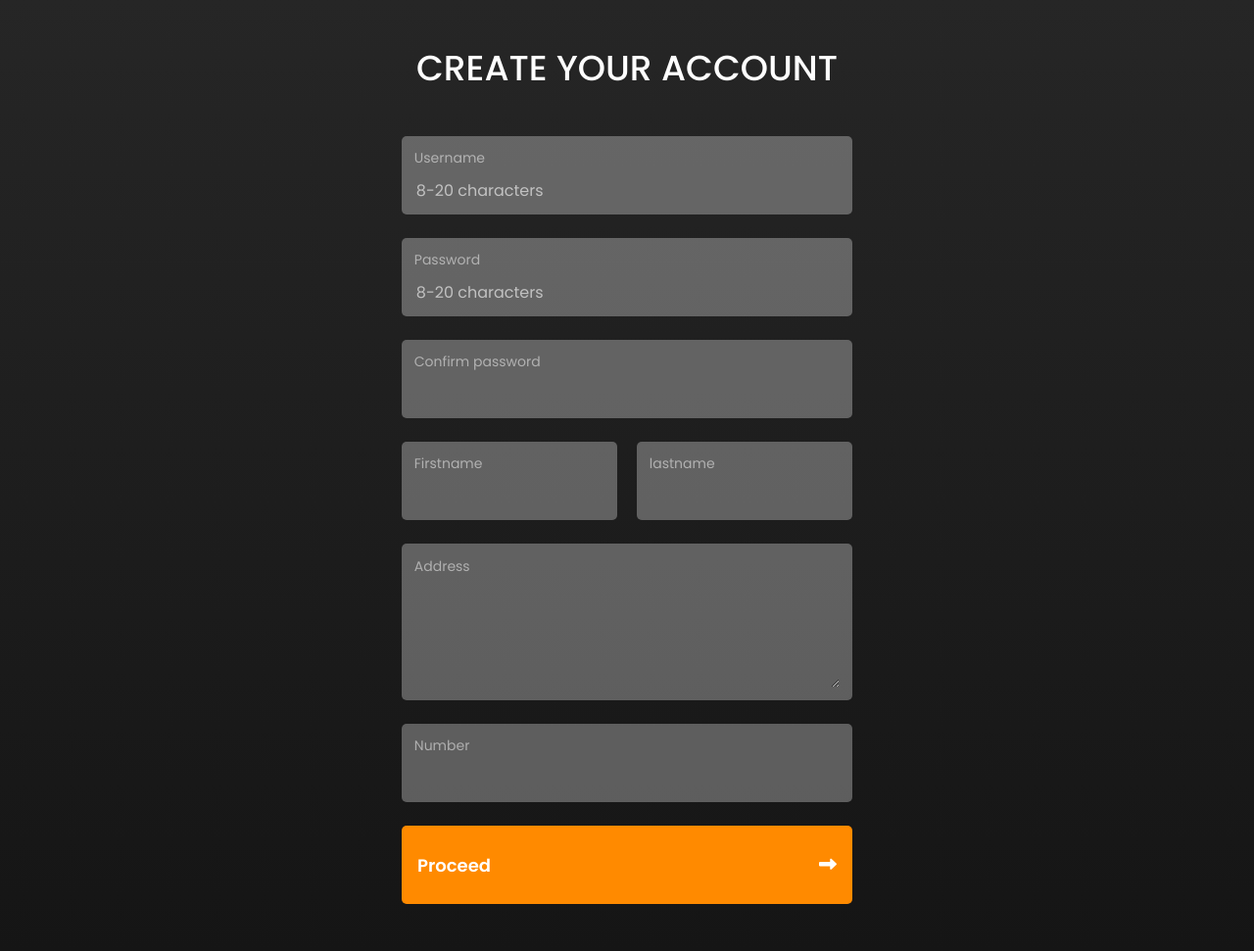
After one commit to Dope21/restaurant-management, a PHP site: page /components/register.php in a window 1280 px wide. The commit adds this page. Shown: the whole page at 98% size. Run offline with PHP 8.4, Linux system fonts and the light colour scheme; some libraries are stand-ins or nearby versions; some web fonts are replaced.

Commit message:
update new path

```diff
--- a/components/detail.php
+++ b/components/detail.php
@@ -9,7 +9,7 @@
 <div class="detail container row pb-5">
     <div class="col-lg-6 d-flex align-items-center justify-content-center mt-4 mt-lg-5">
         <div class="detail__img">
-            <img src="./restaurant-manage/menu_img/<?php if($row['menu_image'] == ''){
+            <img src="./restaurant-manage/asset/menu_img/<?php if($row['menu_image'] == ''){
                     echo 'menu-defult.jpg';
                 } else {
                     echo $row['menu_image'];
@@ -22,7 +22,7 @@
         <p class="detail__desc mb-4"><?php echo $row['menu_description'] ?></p>
         <span class="detail__price">฿ <?php echo $row['menu_price'] ?></span>
 
-        <form class="d-flex align-items-center mt-4 gap-4" action="./cart-add.php" method="POST">
+        <form class="d-flex align-items-center mt-4 gap-4" action="./functions/cart-add.php" method="POST">
                 <div class="detail__qt d-flex align-items-center justify-content-between">
                     <i class="fas fa-minus" id="minus"></i>
                     <span class="detail__qt-number">0</span>
--- a/components/footer.php
+++ b/components/footer.php
@@ -7,8 +7,8 @@
         <ul class="footer__nav d-flex gap-3 flex-column">
             <li><a href="./index.php?content=home">Home</a> </li>
             <li><a href="./index.php?content=menu">Menu</a> </li>
-            <li><a href="./login.php">Login</a> </li>
-            <li><a href="./register.php">Register</a> </li>
+            <li><a href="./components/login.php">Login</a> </li>
+            <li><a href="./components/register.php">Register</a> </li>
         </ul>
     </div>
     <div class="col-md-4">
--- a/components/menu.php
+++ b/components/menu.php
@@ -25,7 +25,7 @@
             foreach($rs_menu as $menu) {
         ?>
             <div class="card menu-card col-md-4 px-0" style="width: 18rem;">
-                <img src="./restaurant-manage/menu_img/<?php if($menu['menu_image'] == ''){
+                <img src="./restaurant-manage/asset/menu_img/<?php if($menu['menu_image'] == ''){
                     echo 'menu-defult.jpg';
                 } else {
                     echo $menu['menu_image'];
--- a/components/navbar.php
+++ b/components/navbar.php
@@ -68,7 +68,7 @@
                         </a>
                     </li>
                     <li class="nav-item dropdown nav-profile d-flex">
-                        <img src="./restaurant-manage/cus_img/<?php if ($row['cus_image'] == ''){
+                        <img src="./restaurant-manage/asset/cus_img/<?php if ($row['cus_image'] == ''){
                             echo 'user-defult.png';
                         } else {
                             echo $row['cus_image'];
@@ -79,14 +79,14 @@
                         </a>
                         <ul class="dropdown-menu" aria-labelledby="navbarScrollingDropdown">
                             <li><a class="dropdown-item" href="./index.php?content=profile"><i class="fas fa-user-cog me-2"></i>Setting</a></li>
-                            <li><a class="dropdown-item" href="./logout.php"><i class="fas fa-door-open me-2"></i>Logout</a></li>
+                            <li><a class="dropdown-item" href="./functions/logout.php"><i class="fas fa-door-open me-2"></i>Logout</a></li>
                         </ul>
                     </li>
                 <?php
                     } else {
                 ?>
                     <li class="nav-item">
-                        <a class="nav-link login-button rounded-pill px-4" href="./login.php" tabindex="-1" aria-disabled="true">LOGIN</a>
+                        <a class="nav-link login-button rounded-pill px-4" href="./components/login.php" tabindex="-1" aria-disabled="true">LOGIN</a>
                     </li>
                 <?php
                     }
--- a/components/order-details.php
+++ b/components/order-details.php
@@ -33,7 +33,7 @@
       </div>
       <div class="modal-footer">
         <button type="button" class="btn btn-secondary" data-bs-dismiss="modal">Close</button>
-        <a href="./order-received.php?orderID=<?php echo $billID ?>" class="btn call-btn">Yes</a>
+        <a href="../functions/order-received.php?orderID=<?php echo $billID ?>" class="btn call-btn">Yes</a>
       </div>
     </div>
   </div>
@@ -61,7 +61,7 @@
             if($rowDetail['order_status'] != 'waiting'){
                 echo '<button type="button" class="btn call-btn" data-bs-dismiss="modal">Yes</button>';
             } else {
-                echo '<a href="./order-cancel.php?orderID='.$billID.'" class="btn call-btn">Yes</a>';
+                echo '<a href="./functions/order-cancel.php.php?orderID='.$billID.'" class="btn call-btn">Yes</a>';
             }
           ?>
       </div>
--- a/components/payment.php
+++ b/components/payment.php
@@ -24,7 +24,7 @@
             </div>
         </div>
     </div>
-    <form class="d-flex justify-content-center align-items-center gap-4" action="./pay-upload.php?orderID=<?php echo $_orderID ?>" method="POST" enctype="multipart/form-data">
+    <form class="d-flex justify-content-center align-items-center gap-4" action="./functions/pay-upload.php?orderID=<?php echo $_orderID ?>" method="POST" enctype="multipart/form-data">
         <div class="position-relative">
             <input type="file" class="position-absolute w-100" name="image" id="inputFile">
             <button type="button" class="btn call-btn">Upload</button>
@@ -36,7 +36,7 @@
         <img src="
         <?php
             if ($row_pay['order_payment'] != '') {
-            echo './restaurant-manage/payment_img/'.$row_pay['order_payment'];
+            echo './restaurant-manage/asset/payment_img/'.$row_pay['order_payment'];
             }
         ?>" id="payment">
     </div>
--- a/components/profile.php
+++ b/components/profile.php
@@ -10,14 +10,14 @@ $rowPro = mysqli_fetch_array($resultPro);
 ?>
 <div class="container py-5">
 
-<form class="profile mt-5" action="./profile-update.php?userID=<?php echo $_userID; ?>&fromprofile=1" method="POST" enctype="multipart/form-data">
+<form class="profile mt-5" action="./functions/profile-update.php?userID=<?php echo $_userID; ?>&fromprofile=1" method="POST" enctype="multipart/form-data">
     <div class="profile__name">
         <p><?php echo $rowPro['cus_fname'].' '.$rowPro['cus_lname']?></p>
     </div>
 
     <div class="profile__icon">
         <div class="profile__img">
-            <img src="./restaurant-manage/cus_img/<?php if($rowPro['cus_image'] != '') {
+            <img src="./restaurant-manage/asset/cus_img/<?php if($rowPro['cus_image'] != '') {
                 echo $rowPro['cus_image'];
             } else {
                 echo 'user-defult.png';
--- /dev/null
+++ b/components/register.php
@@ -0,0 +1,91 @@
+<?php
+
+    $ms_user = '';
+    $ms_pass = '';
+
+    if (isset($_GET['ms_user'])) {
+        $ms_user = $_GET['ms_user'];
+    }
+    if (isset($_GET['ms_pass'])) {
+        $ms_pass = $_GET['ms_pass'];
+    }
+
+?>
+<!DOCTYPE html>
+<html lang="en">
+<head>
+    <meta charset="UTF-8">
+    <meta http-equiv="X-UA-Compatible" content="IE=edge">
+    <meta name="viewport" content="width=device-width, initial-scale=1.0">
+
+    <!-- FONT -->
+    <link rel="preconnect" href="https://fonts.googleapis.com">
+    <link rel="preconnect" href="https://fonts.gstatic.com" crossorigin>
+    <link href="https://fonts.googleapis.com/css2?family=Poppins:wght@100;200;300;400;500;600;700;800;900&display=swap" rel="stylesheet">
+    <link rel="stylesheet" href="../asset/bootstrap-5.0.2-dist/css/bootstrap.min.css">
+    <script src="https://kit.fontawesome.com/606f13a45a.js" crossorigin="anonymous"></script>
+    <link rel="stylesheet" href="./asset/style/main.css">
+    <link rel="shortcut icon" type="image/png" href="./asset/fav-icon.png">
+    <title>Casa Vega</title>
+</head>
+<body>
+    <div class="register">
+        <form class=" d-flex flex-column align-items-center py-5" action="../functions/register-check.php" method="POST">
+            <h1 class="register__title">Create Your Account</h1>
+
+            <div class="register__inputs d-flex flex-column align-items-center gap-4">
+                <div class="register__box">
+                    <label for="username" class="register__label">Username</label>
+                    <input type="text" class="register__input" name="user" minlength="8" maxlength="20" placeholder="8-20 characters" require>
+                </div>
+                <?php
+                    if ($ms_user != '') {
+                        echo $ms_user;
+                    }
+                ?>
+                <div class="register__box">
+                    <label for="password" class="register__label">Password</label>
+                    <input type="password" class="register__input" name="pass" minlength="8" maxlength="20" placeholder="8-20 characters" require>
+                </div>
+                <div class="register__box">
+                    <label for="password" class="register__label">Confirm password</label>
+                    <input type="password" class="register__input" name="check-pass" minlength="8" maxlength="20" require>
+                </div>
+                <?php
+                    if ($ms_pass != '') {
+                        echo $ms_pass;
+                    }
+                ?>
+
+                <div class="d-flex justify-content-between flex-column flex-sm-row gap-4 gap-sm-0 register__inline">
+                    <div class="register__box">
+                        <label for="fname" class="register__label">Firstname</label>
+                        <input type="text" class="register__input" name="fname" require>
+                    </div>
+                    <div class="register__box">
+                        <label for="lname" class="register__label">lastname</label>
+                        <input type="text" class="register__input" name="lname" require>
+                    </div>
+                </div>
+
+                <div class="register__box register__address">
+                    <label for="address" class="register__label">Address</label>
+                    <textarea  class="register__input" name="address" id="" cols="30" rows="10"></textarea>
+                </div>
+                <div class="register__box">
+                    <label for="number" class="register__label">Number</label>
+                    <input type="number" class="register__input" name="number" maxlength="10" require>
+                </div>
+
+                <div class="register__button position-relative">
+                    <input class="position-absolute top-0 w-100 h-100" type="submit" name="register-button">
+                    <span class="w-100 d-flex align-content-center justify-content-between px-3">
+                        Proceed
+                        <i class="fas fa-long-arrow-alt-right ms-auto mt-1"></i>
+                    </span>
+                </div>
+            </div>
+        </form>
+    </div>
+</body>
+</html>
```
Also changed, not shown: components/cart.php (+5 -5 lines), components/home.php (+5 -5 lines), components/login.php (added, +61 -0 lines), components/menu-filter.php (deleted, +0 -33 lines), components/menu-search.php (deleted, +0 -31 lines).
